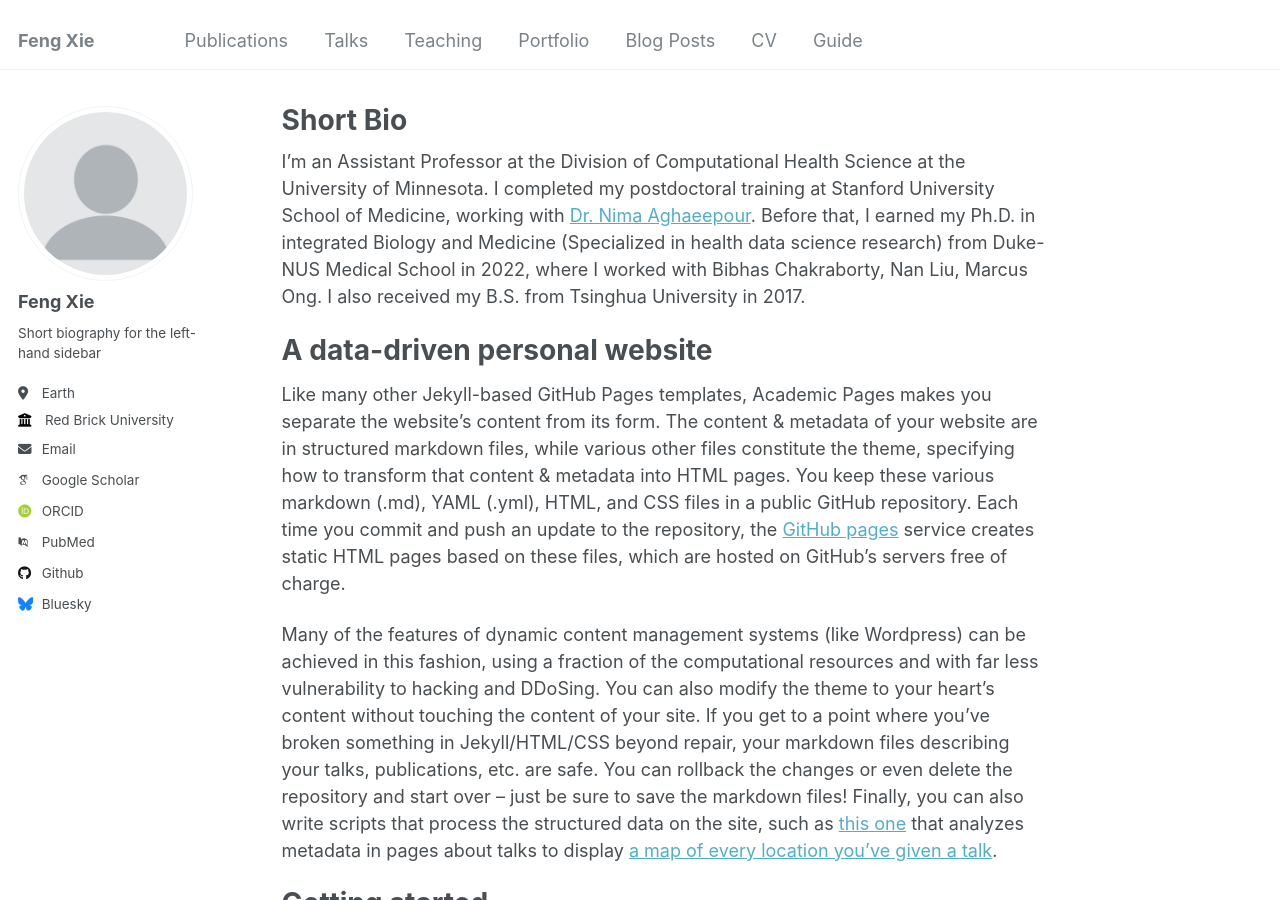
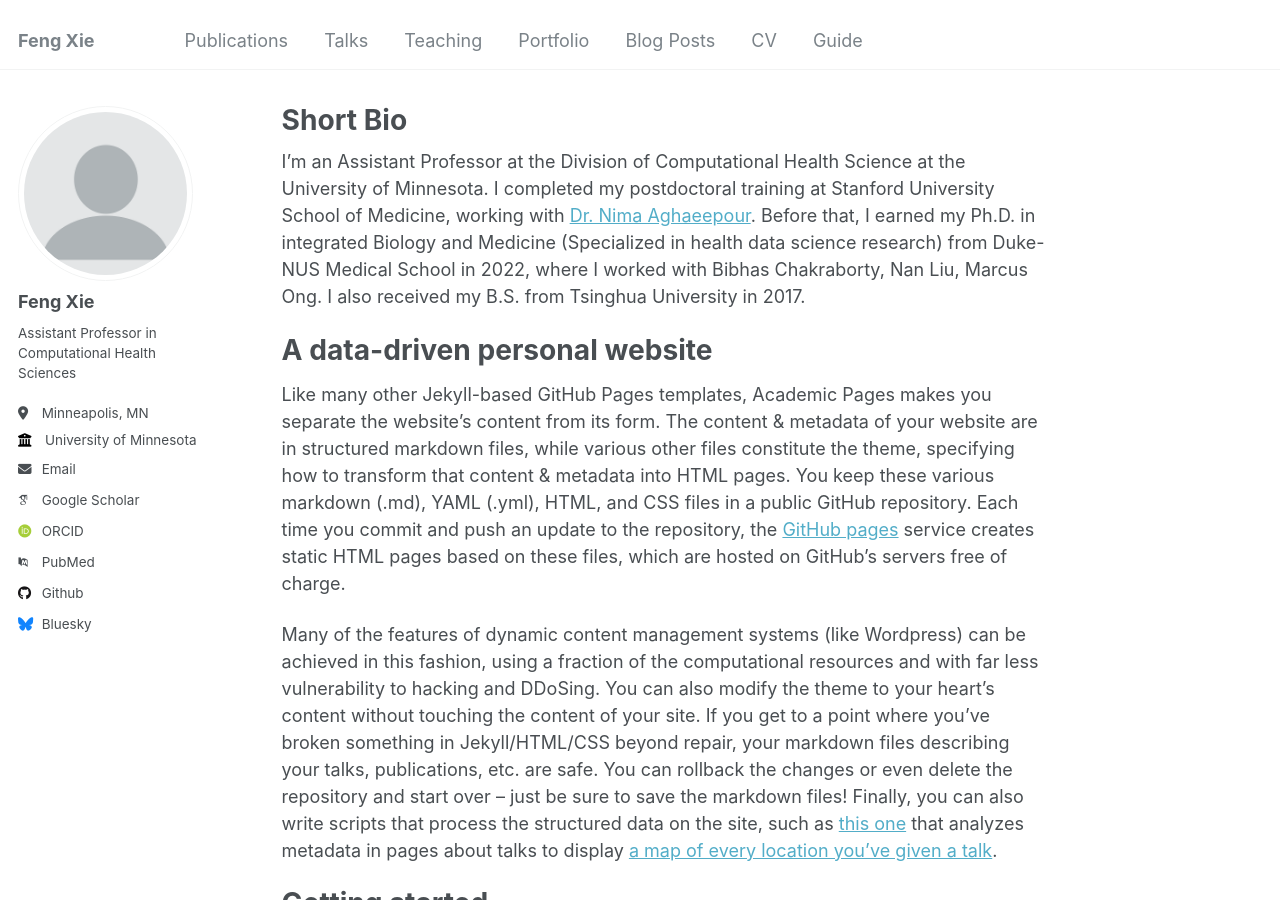
Before and after one commit to fengx13/fengx13.github.io, a Jekyll site: the page built from _pages/about.md, in a window 1280 px wide and 900 px high. Built offline with Jekyll 4.4.1, drawn with Linux system fonts in a browser that asks for light colours; some web fonts are replaced.

Commit message:
Update _config.yml

```diff
--- a/_config.yml
+++ b/_config.yml
@@ -24,15 +24,15 @@ author:
   avatar           : "profile.png"
   name             : "Feng Xie"
   pronouns         : # example: "she/her"
-  bio              : "Short biography for the left-hand sidebar"
-  location         : "Earth"
-  employer         : "Red Brick University"
+  bio              : "Assistant Professor in Computational Health Sciences"
+  location         : "Minneapolis, MN"
+  employer         : "University of Minnesota"
   uri              : # URL
-  email            : "none@example.org"
+  email            : "xie00469@umn.edu"
 
   # Academic websites
   arxiv            : # URL - Update with the correct link to your profile
-  googlescholar    : "https://scholar.google.com/citations?user=PS_CX0AAAAAJ"
+  googlescholar    : "https://scholar.google.com/citations?user=_lCrZBkAAAAJ&hl=en"
   impactstory      : # URL
   orcid            : "http://orcid.org/yourorcidurl"
   semantic         : # URL
```
